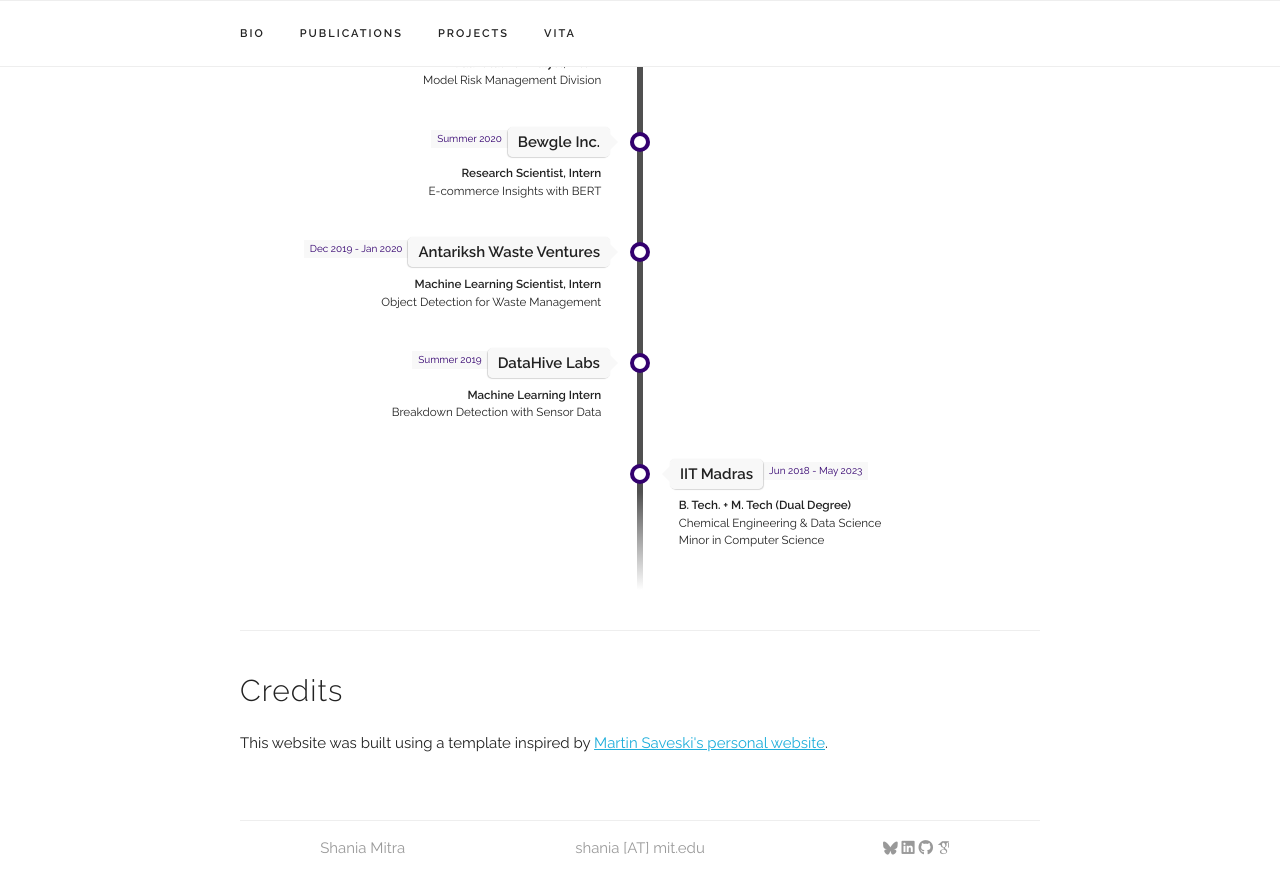
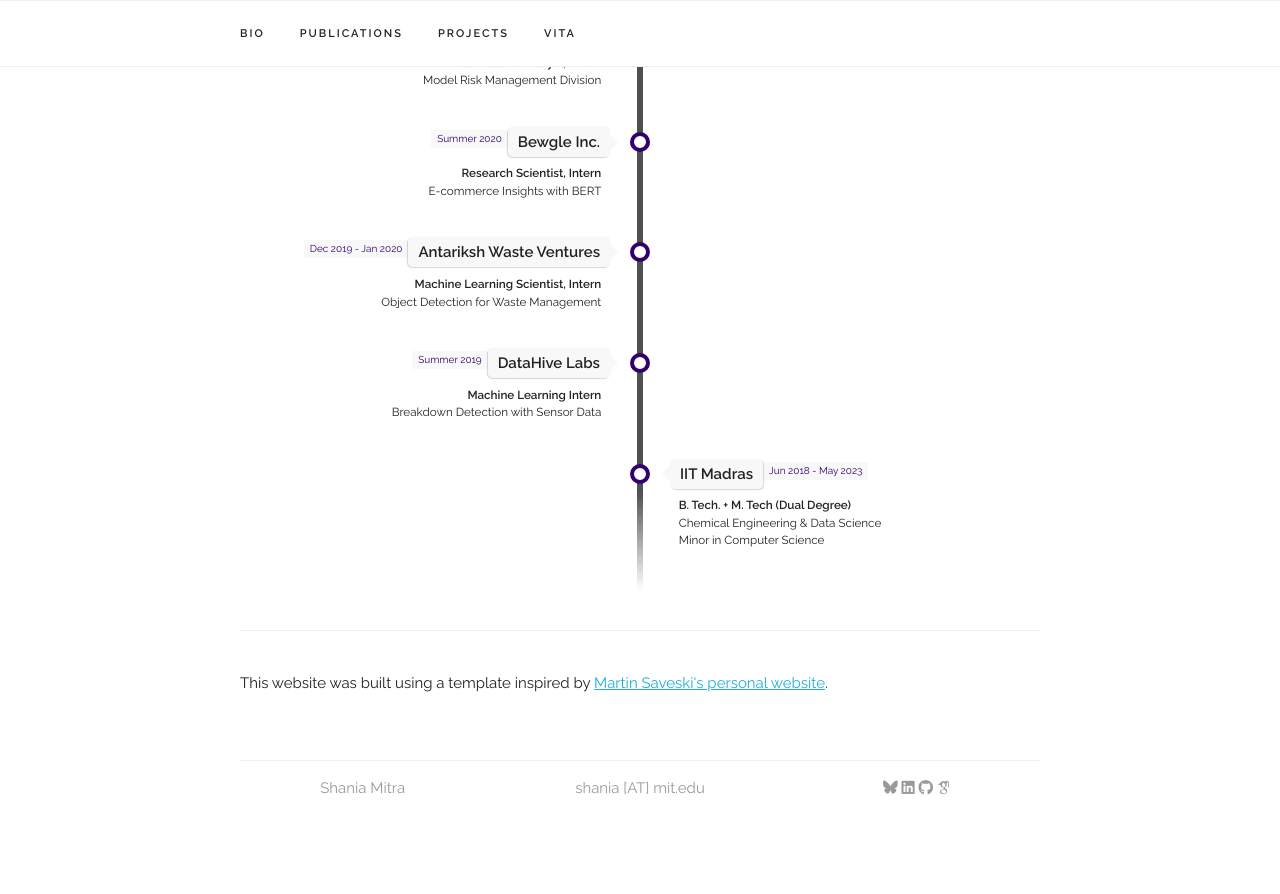
Before and after one commit to Shania99/Shania99.github.io, a Jekyll site: the page built from index.html, in a window 1280 px wide and 900 px high, scrolled down 2395 px. Shown: the top 894 px of the window. Built offline with Jekyll 4.4.1, drawn with Linux system fonts in a browser that asks for light colours; some web fonts are replaced; after the commit the page ends 3235 px from its top, so only the background shows below that.

```diff
--- a/index.html
+++ b/index.html
@@ -285,7 +285,7 @@
 </div>   -->
 
 <div class="docs-section" id="credits">
-  <h4>Credits</h4>
+  <!-- <h4>Credits</h4> -->
   <p>
     This website was built using a template inspired by <a href="https://www.martinsaveski.com" target="_blank" class="link-style">Martin Saveski's personal website</a>.
   </p>
```
